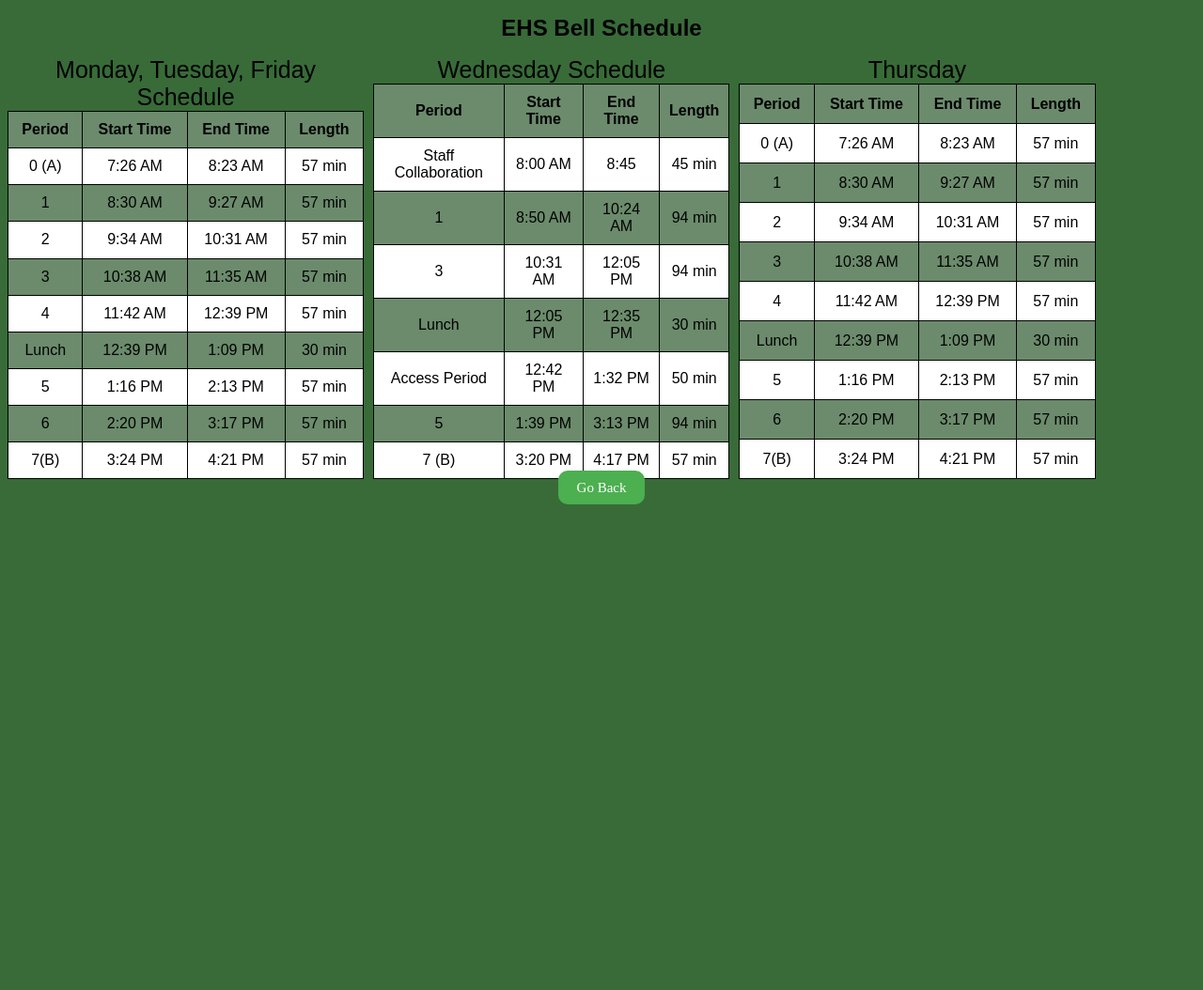
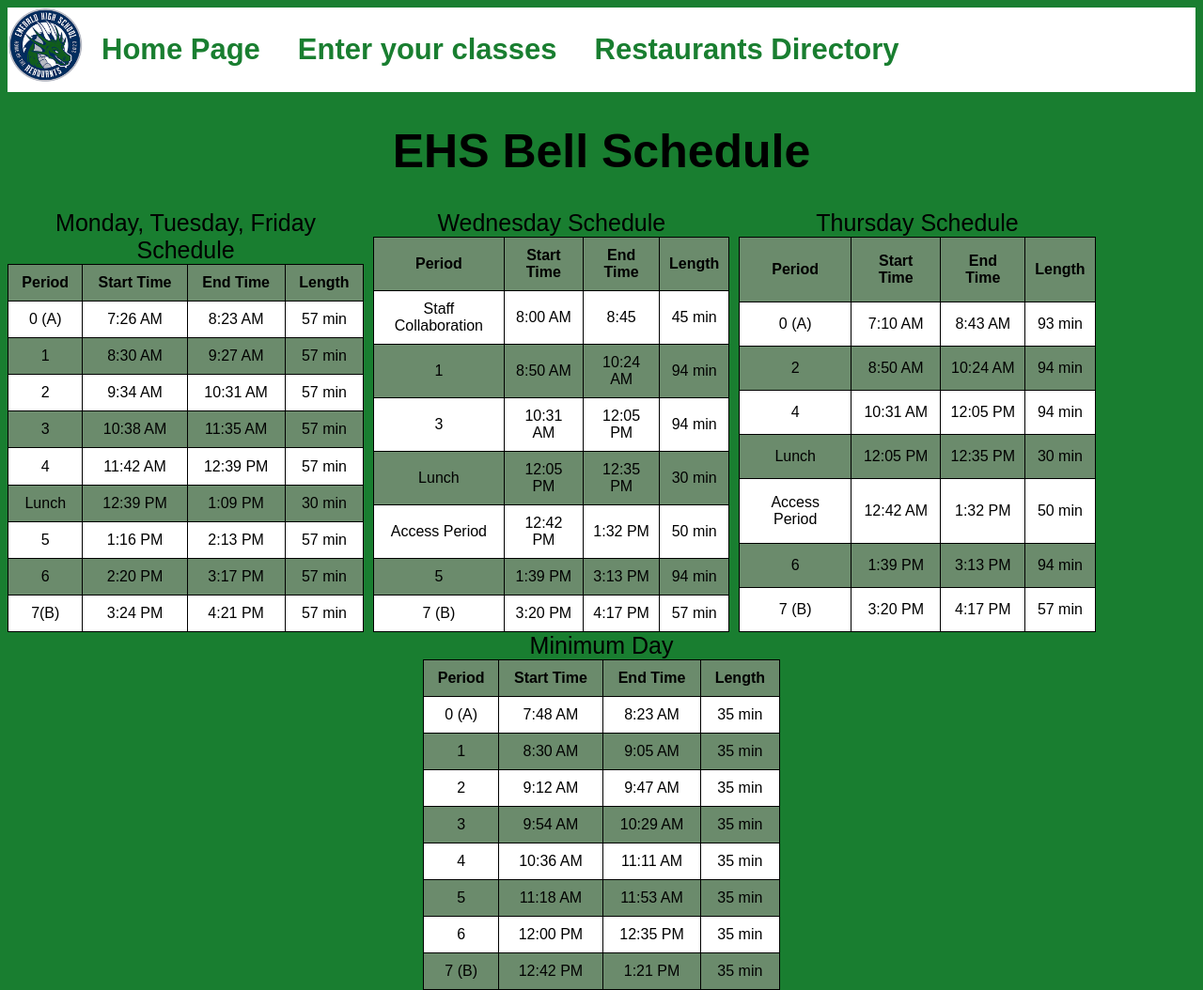
Before and after one commit to sanjugowda216/Final-Bell-Schedule, a plain HTML site: page ehsschedule.html in a window 1280 px wide. Shown: the whole page at 94% size. Before the commit the page ends 800 px from the top, so only its background shows below. Drawn offline with Linux system fonts and the light colour scheme.

Commit message:
restaurant and styling

```diff
--- a/ehsschedule.css
+++ b/ehsschedule.css
@@ -1,9 +1,15 @@
 html {
   height: 100%;
   width: 100%;
-  background-color: #386b38;
+  background-color: #197E30;
 }
 
 label {
   font-family: Arial, Helvetica, sans-serif
 }
+button {
+  position: absolute;
+  top: 20px; /* adjust as needed */
+  right: 20px; /* adjust as needed */
+
+}
--- a/ehsschedule.html
+++ b/ehsschedule.html
@@ -4,9 +4,43 @@
 <head>
   <meta charset="utf-8">
   <meta name="viewport" content="width=device-width">
-  <title>Class Schedule</title>
+  <title>EHS Class Schedule</title>
   <link href="ehsschedule.css" rel="stylesheet" type="text/css" />
+   <link rel="icon" type="image/png" href="imageehs.png">
   <style>
+    nav {
+      background-color: #FFFFFF;
+      overflow: hidden;
+      position: relative;
+      width: 100%; /* Set width to 100% */
+      font-family: Arial, sans-serif;
+    }
+    nav a {
+      float: left;
+      display: block;
+      color: #197E30;
+      text-align: center;
+      padding: 20px 20px; /* Adjust the right padding as needed */
+      text-decoration: none;
+      font-weight: bold;
+      font-size: 31px;
+      line-height: 50px;
+    }
+
+
+
+      /* style for nav image */
+      nav img {
+        width:80px;
+        float: left;
+      }
+
+
+    /* hover colorr */
+    nav a:hover {
+      background-color: #5DAA54; !important;
+      color: darkgreen; !important;
+    }
     table {
       border-collapse: collapse;
       width: 30%;
@@ -40,7 +74,16 @@
 
 <body>
   <center>
-    <h1 style="font-size: 24px; font-family: Arial">EHS Bell Schedule</h1>
+    <nav>
+      <img src="imageehs.png" >
+      <a href="index.html">Home Page</a>
+      <a href="schedule.html">Enter your classes</a>
+      <a href="rest.html">Restaurants Directory</a>
+    </nav>
+
+  </center>
+  <center>
+    <h1 style="font-size: 50px; font-family: Arial">EHS Bell Schedule</h1>
   </center>
 
   <div class="schedule-table-container">
@@ -166,7 +209,7 @@
 
     <!-- Third Table -->
     <table style="background-color:#6B8B6C" border="1" cellspacing="0" cellpadding="5">
-      <caption style="font-size: 25px;">Thursday</caption>
+      <caption style="font-size: 25px;">Thursday Schedule</caption>
       <tr>
         <th>Period</th>
         <th>Start Time</th>
@@ -176,69 +219,109 @@
       <!-- Table rows here -->
       <tr>
         <td>0 (A)</td>
-        <td>7:26 AM</td>
+        <td>7:10 AM</td>
+        <td>8:43 AM</td>
+        <td>93 min</td>
+      </tr>
+      <tr>
+        <td>2</td>
+        <td>8:50 AM</td>
+        <td>10:24 AM</td>
+        <td>94 min</td>
+      </tr>
+      <tr>
+        <td>4</td>
+        <td>10:31 AM</td>
+        <td>12:05 PM</td>
+        <td>94 min</td>
+      </tr>
+      <tr>
+        <td>Lunch</td>
+        <td>12:05 PM</td>
+        <td>12:35 PM</td>
+        <td>30 min</td>
+      </tr>
+      <tr>
+        <td>Access Period</td>
+        <td>12:42 AM</td>
+        <td>1:32 PM</td>
+        <td>50 min</td>
+      </tr>
+      <tr>
+        <td>6</td>
+        <td>1:39 PM</td>
+        <td>3:13 PM</td>
+        <td>94 min</td>
+      </tr>
+      <tr>
+        <td>7 (B)</td>
+        <td>3:20 PM</td>
+        <td>4:17 PM</td>
+        <td>57 min</td>
+      </tr>
+
+    </table>
+  </div>
+  <!-- Fourth Table -->
+    <center><table style="background-color:#6B8B6C" border="1" cellspacing="0" cellpadding="5">
+      <caption style="font-size: 25px;">Minimum Day</caption>
+      <tr>
+        <th>Period</th>
+        <th>Start Time</th>
+        <th>End Time</th>
+        <th>Length</th>
+      </tr>
+      <tr>
+        <td>0 (A)</td>
+        <td>7:48 AM</td>
         <td>8:23 AM</td>
-        <td>57 min</td>
+        <td>35 min</td>
       </tr>
       <tr>
         <td>1</td>
         <td>8:30 AM</td>
-        <td>9:27 AM</td>
-        <td>57 min</td>
+        <td>9:05 AM</td>
+        <td>35 min</td>
       </tr>
       <tr>
         <td>2</td>
-        <td>9:34 AM</td>
-        <td>10:31 AM</td>
-        <td>57 min</td>
+        <td>9:12 AM</td>
+        <td>9:47 AM</td>
+        <td>35 min</td>
       </tr>
       <tr>
         <td>3</td>
-        <td>10:38 AM</td>
-        <td>11:35 AM</td>
-        <td>57 min</td>
+        <td>9:54 AM</td>
+        <td>10:29 AM</td>
+        <td>35 min</td>
       </tr>
       <tr>
         <td>4</td>
-        <td>11:42 AM</td>
-        <td>12:39 PM</td>
-        <td>57 min</td>
-      </tr>
-      <tr>
-        <td>Lunch</td>
-        <td>12:39 PM</td>
-        <td>1:09 PM</td>
-        <td>30 min</td>
+        <td>10:36 AM</td>
+        <td>11:11 AM</td>
+        <td>35 min</td>
       </tr>
       <tr>
         <td>5</td>
-        <td>1:16 PM</td>
-        <td>2:13 PM</td>
-        <td>57 min</td>
+        <td>11:18 AM</td>
+        <td>11:53 AM</td>
+        <td>35 min</td>
       </tr>
       <tr>
         <td>6</td>
-        <td>2:20 PM</td>
-        <td>3:17 PM</td>
-        <td>57 min</td>
+        <td>12:00 PM</td>
+        <td>12:35 PM</td>
+        <td>35 min</td>
       </tr>
       <tr>
-        <td>7(B)</td>
-        <td>3:24 PM</td>
-        <td>4:21 PM</td>
-        <td>57 min</td>
+        <td>7 (B)</td>
+        <td>12:42 PM</td>
+        <td>1:21 PM</td>
+        <td>35 min</td>
       </tr>
-      <!-- More rows here -->
-    </table>
-  </div>
 
-  <div class="goback-container">
-    <center>
-      <a href="index.html" style="text-decoration: none; background-color: #4CAF50; color: white; padding: 10px 20px; border-radius: 10px; border: none; cursor: pointer; font-size: 15px;">
-        Go Back
-      </a>
-    </center>
-  </div>
+    </table></center>
+
 
 </body>
 
--- a/index.html
+++ b/index.html
@@ -4,8 +4,9 @@
 <head>
   <meta charset="utf-8">
   <meta name="viewport" content="width=device-width">
-  <title>Emerald High School </title>
+  <title>EHS Directory </title>
   <link href="style.css" rel="stylesheet" type="text/css" />
+   <link rel="icon" type="image/png" href="imageehs.png">
 </head>
 <style>
   /* style */
@@ -14,31 +15,28 @@
     background-color: #FFFFFF;
     overflow: hidden;
     position: relative;
-    top: -10px;
-    width: 120%;
+    width: 100%; /* Set width to 100% */
     font-family: Arial, sans-serif;
-
   }
-  /* style for nav image */
-  nav img {
-    width:80px;
+  nav a {
     float: left;
+    display: block;
+    color: #197E30;
+    text-align: center;
+    padding: 20px 20px; /* Adjust the right padding as needed */
+    text-decoration: none;
+    font-weight: bold;
+    font-size: 31px;
+    line-height: 50px;
   }
 
-  /* add nav stuff */
-  nav a {
-    float: left;
-    /* position links */
-    display: block;
-    color: #5DAA54;
-    text-align: center;
-    padding: 20px 40px;
-    text-decoration: none;
-    font-weight: bold; /* AMERICAake the font bold */
-    font-size: 31px; /* iASDncrease the font size */
-    line-height: 50px;
+
+
+    /* style for nav image */
+    nav img {
+      width:80px;
+      float: left;
     }
-
 
 
   /* hover colorr */
@@ -53,9 +51,9 @@
   <center>
     <nav>
       <img src="imageehs.png" >
+      <a href="ehsschedule.html">EHS Schedule</a>
       <a href="schedule.html">Enter your classes</a>
-      <a href="ehsschedule.html">EHS Bell Schedule</a>
-      <a href="other.html">Restaurants Directory</a>
+      <a href="rest.html">Restaurants Directory</a>
     </nav>
 
   </center>
--- a/schedstyle.css
+++ b/schedstyle.css
@@ -1,7 +1,7 @@
 html {
   height: 100%;
   width: 100%;
-  background-color: #386b38;
+  background-color: #197E30;
 }
 
 body {
--- a/style.css
+++ b/style.css
@@ -1,7 +1,7 @@
 html {
   height: 100%;
   width: 100%;
-  background-color: #386b38;
+  background-color: #197E30;
 }
 
 }
```
Also changed, not shown: other.html (deleted, +0 -12 lines), rest.html (added, +248 -0 lines), schedule.html (+2 -1 lines), chaat.jpg (added), dog.png (added), indian.jpg (added), may.jpg (added), pik.jfif (added), tea.jpg (added), yog.png (added).
